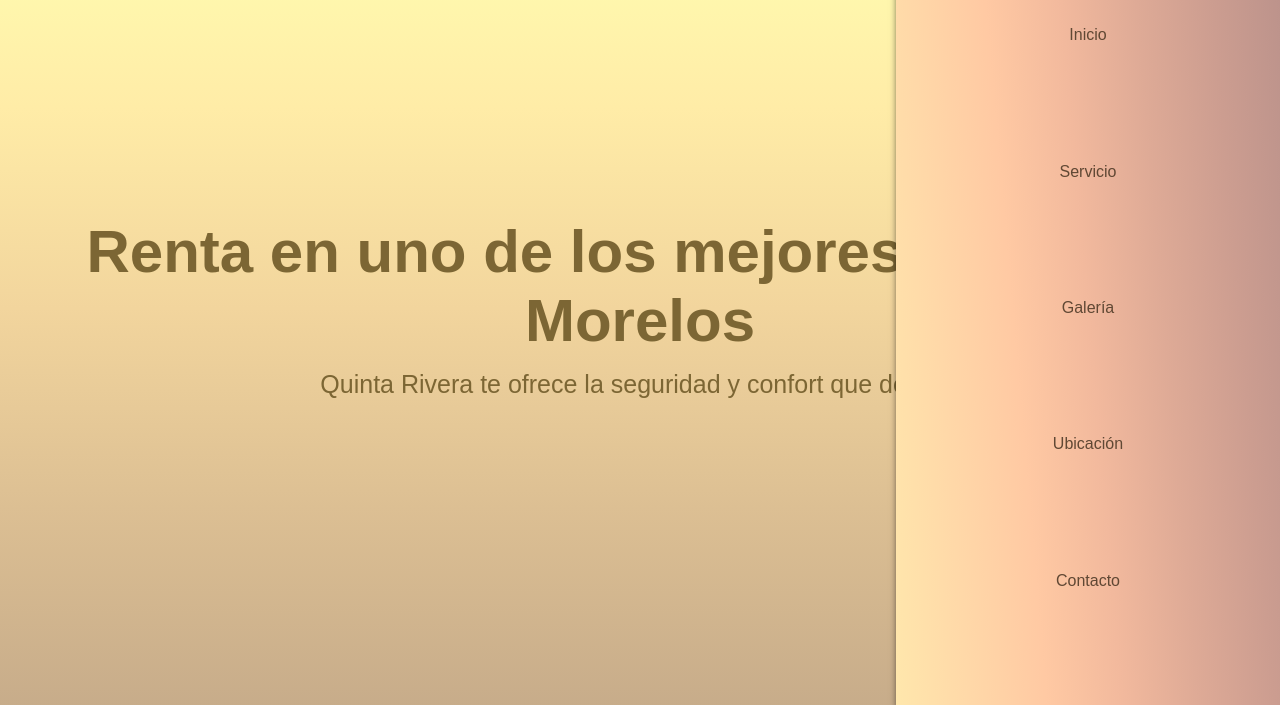
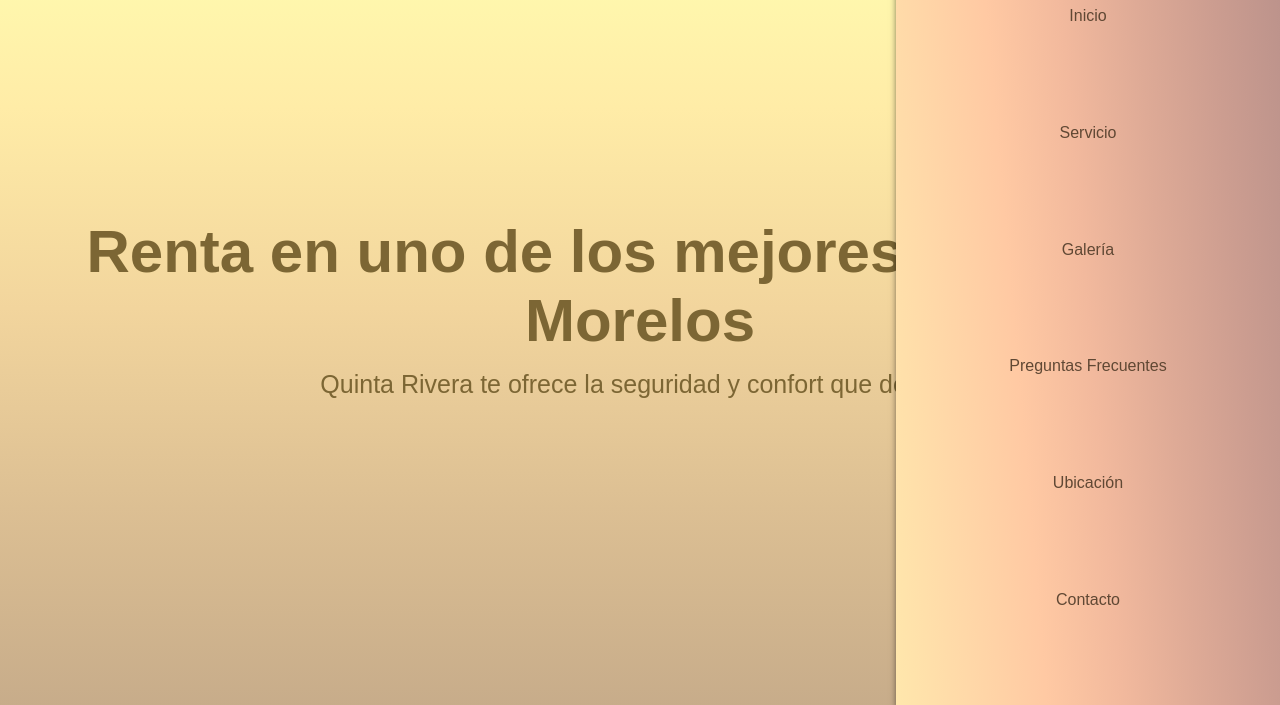
Before and after one commit to dolphinquinta/MarAcres.github.io, a plain HTML site: page index.html in a window 1280 px wide. Shown: the part 92-797 px from the top of the page. Drawn offline with nearby package versions, Linux system fonts and the light colour scheme.

Commit message:
i.i
change

```diff
--- a/index.html
+++ b/index.html
@@ -39,6 +39,7 @@
       <a href="#inicio">Inicio</a>
       <a href="#servicio">Servicio</a>
       <a href="#galeria">Galería</a>
+      <a href="#preguntas">Preguntas Frecuentes</a>
       <a href="#ubicacion">Ubicación</a>
       <a href="#contacto">Contacto</a>
       </nav>
```
